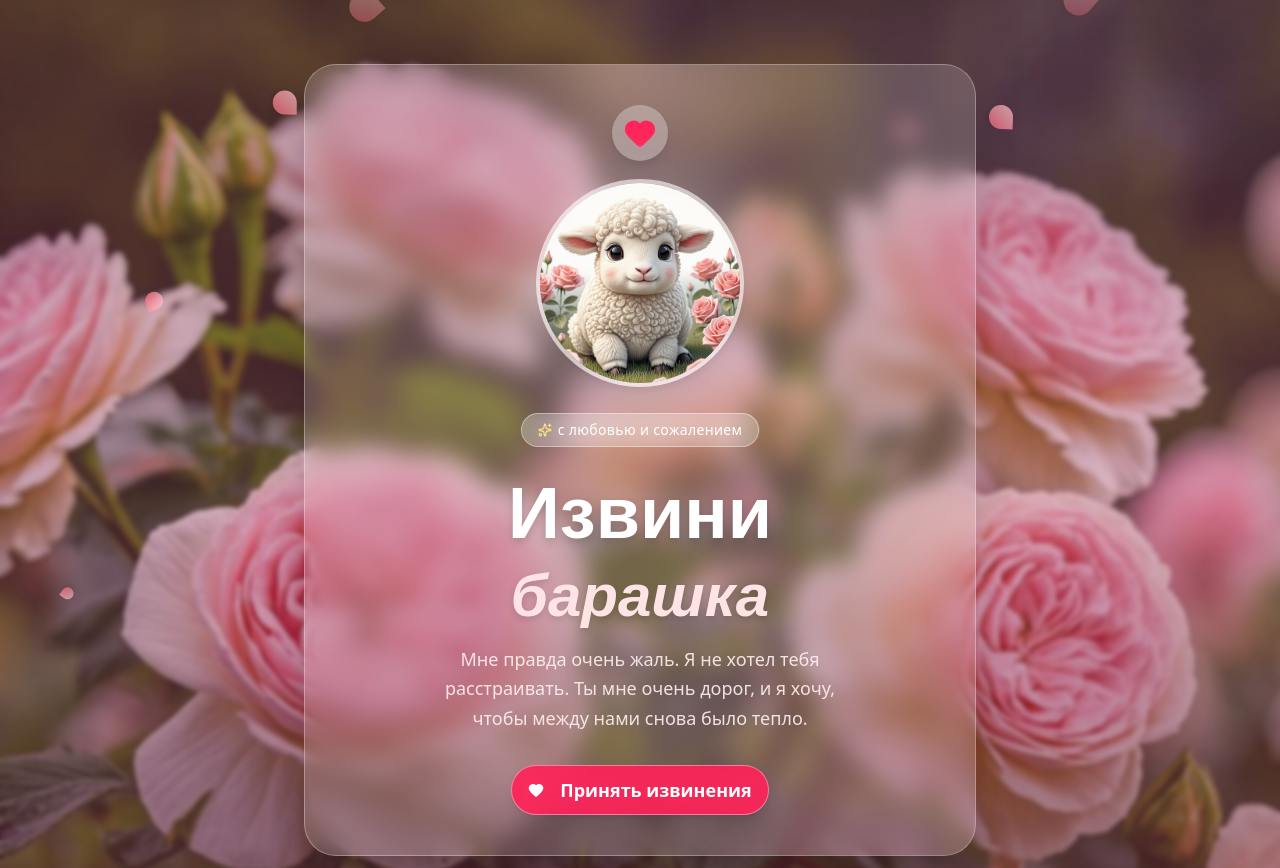
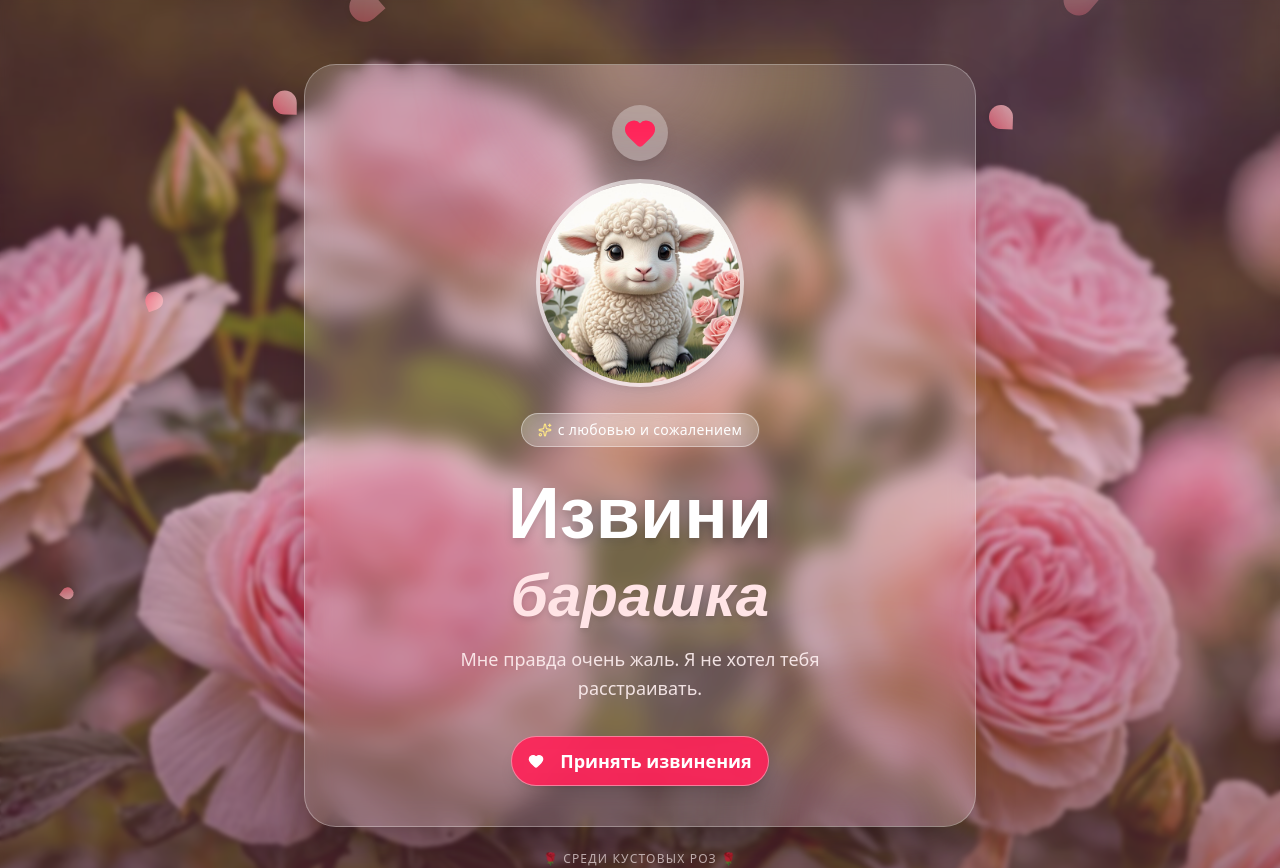
Before and after one commit to GodBless133/izvini-barashka, a Next.js app: page / in a window 1280 px wide. Shown: the top 868 px of the page. Built offline with nearby package versions, Linux system fonts and the light colour scheme.

Commit message:
Оставить только текст: Мне правда очень жаль. Я не хотел тебя расстраивать.

```diff
--- a/src/app/page.tsx
+++ b/src/app/page.tsx
@@ -105,7 +105,6 @@ export default function Home() {
 
                     <p className="mt-6 max-w-md text-base leading-relaxed text-rose-50/90 sm:text-lg">
                       Мне правда очень жаль. Я не хотел тебя расстраивать.
-                      Ты мне очень дорог, и я хочу, чтобы между нами снова было тепло.
                     </p>
 
                     <motion.div
```
